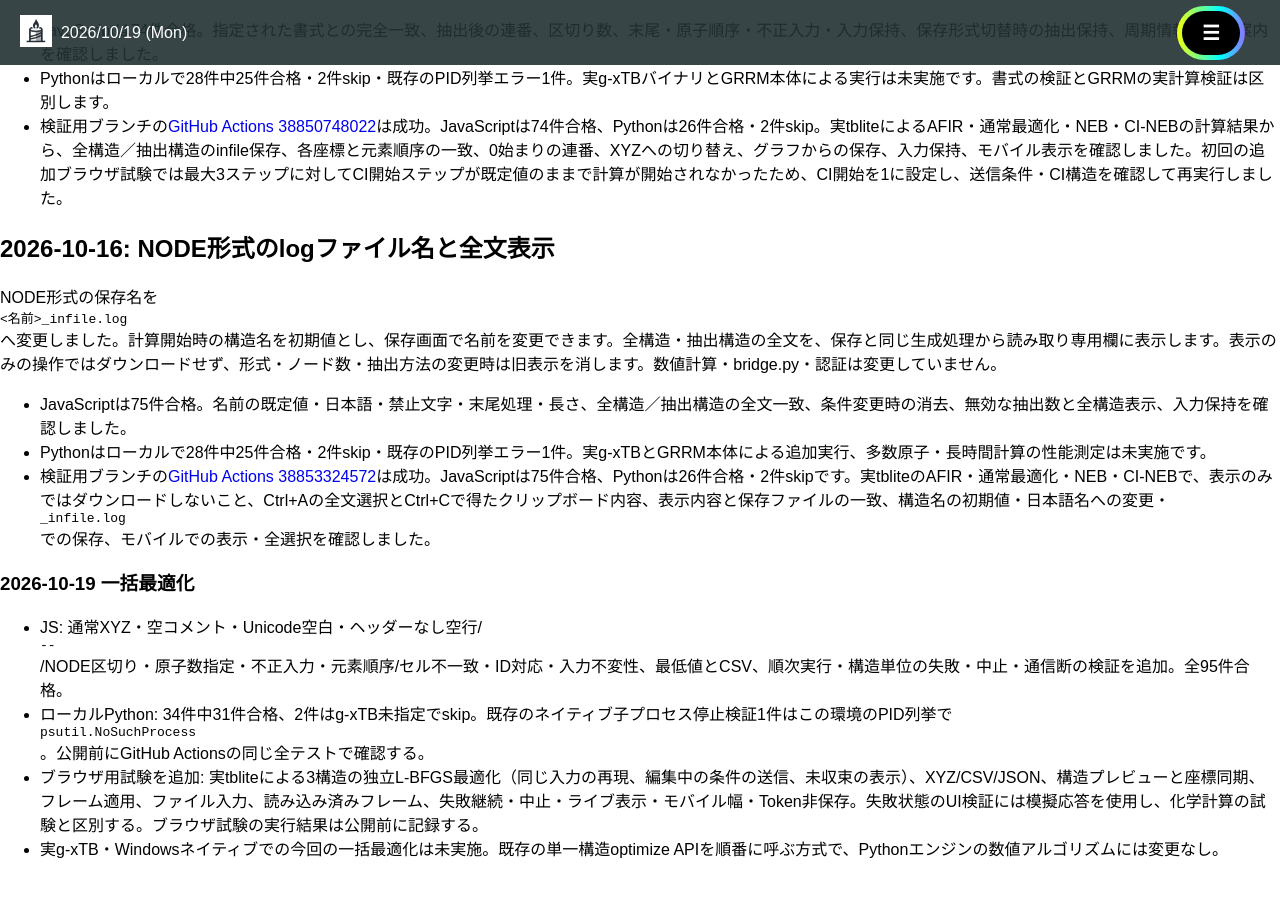
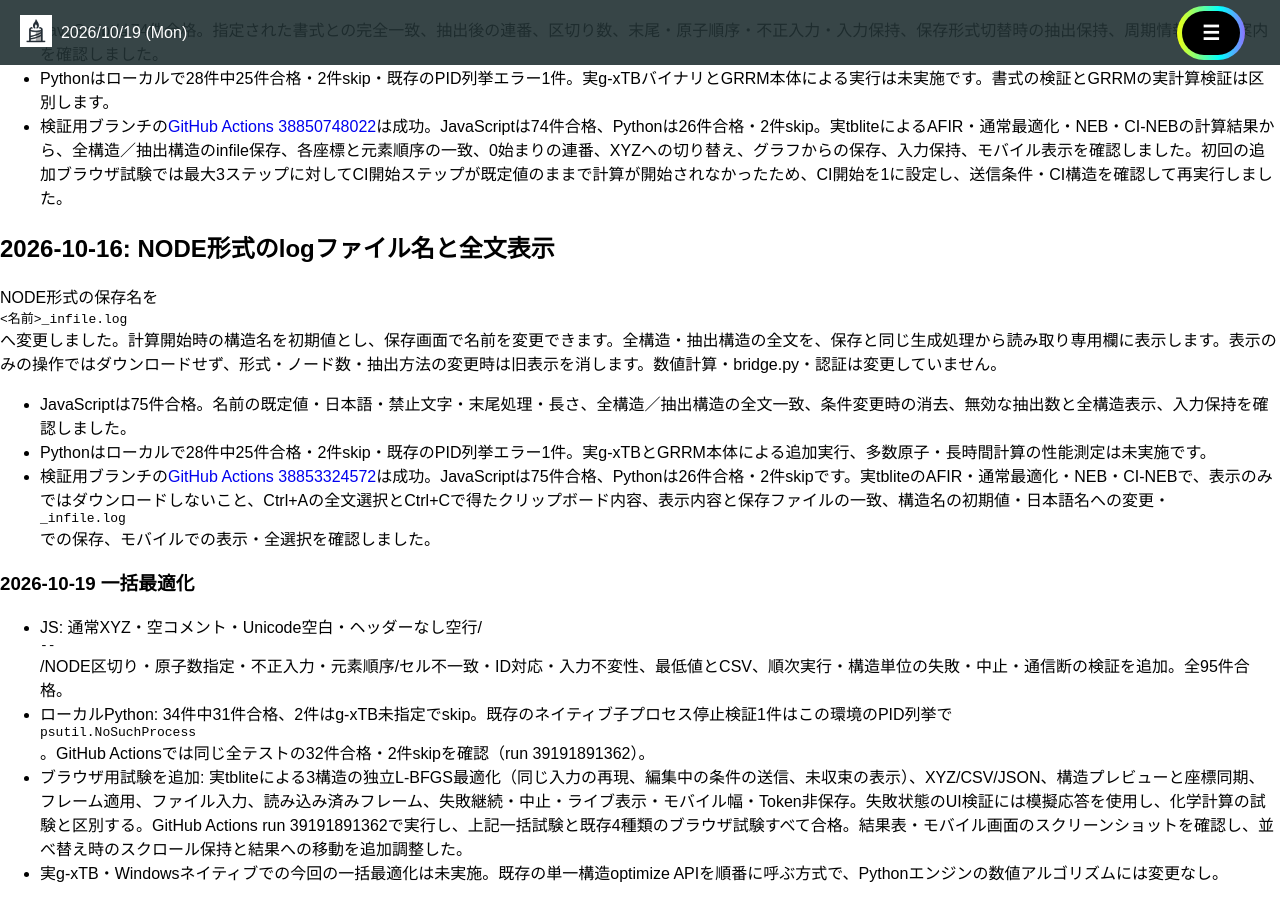
Before and after one commit to h-nabata/h-nabata.github.io, a Jekyll site: the page built from molecule-visualizer/AFIR-VALIDATION.md, in a window 1280 px wide and 900 px high, scrolled down 7507 px. Built offline with Jekyll 4.4.1, drawn with Linux system fonts in a browser that asks for light colours; nearby versions of some CDN libraries; our own code applies the rules of GitHub Pages for plain Markdown files; before the commit the page ends 8383 px from its top, so only the background shows below that.

Commit message:
Keep batch comparison results visible and record validation

```diff
--- a/molecule-visualizer/AFIR-VALIDATION.md
+++ b/molecule-visualizer/AFIR-VALIDATION.md
@@ -196,6 +196,6 @@
 ### 2026-10-19 一括最適化
 
 - JS: 通常XYZ・空コメント・Unicode空白・ヘッダーなし空行/`--`/NODE区切り・原子数指定・不正入力・元素順序/セル不一致・ID対応・入力不変性、最低値とCSV、順次実行・構造単位の失敗・中止・通信断の検証を追加。全95件合格。
-- ローカルPython: 34件中31件合格、2件はg-xTB未指定でskip。既存のネイティブ子プロセス停止検証1件はこの環境のPID列挙で `psutil.NoSuchProcess`。公開前にGitHub Actionsの同じ全テストで確認する。
-- ブラウザ用試験を追加: 実tbliteによる3構造の独立L-BFGS最適化（同じ入力の再現、編集中の条件の送信、未収束の表示）、XYZ/CSV/JSON、構造プレビューと座標同期、フレーム適用、ファイル入力、読み込み済みフレーム、失敗継続・中止・ライブ表示・モバイル幅・Token非保存。失敗状態のUI検証には模擬応答を使用し、化学計算の試験と区別する。ブラウザ試験の実行結果は公開前に記録する。
+- ローカルPython: 34件中31件合格、2件はg-xTB未指定でskip。既存のネイティブ子プロセス停止検証1件はこの環境のPID列挙で `psutil.NoSuchProcess`。GitHub Actionsでは同じ全テストの32件合格・2件skipを確認（run 39191891362）。
+- ブラウザ用試験を追加: 実tbliteによる3構造の独立L-BFGS最適化（同じ入力の再現、編集中の条件の送信、未収束の表示）、XYZ/CSV/JSON、構造プレビューと座標同期、フレーム適用、ファイル入力、読み込み済みフレーム、失敗継続・中止・ライブ表示・モバイル幅・Token非保存。失敗状態のUI検証には模擬応答を使用し、化学計算の試験と区別する。GitHub Actions run 39191891362で実行し、上記一括試験と既存4種類のブラウザ試験すべて合格。結果表・モバイル画面のスクリーンショットを確認し、並べ替え時のスクロール保持と結果への移動を追加調整した。
 - 実g-xTB・Windowsネイティブでの今回の一括最適化は未実施。既存の単一構造optimize APIを順番に呼ぶ方式で、Pythonエンジンの数値アルゴリズムには変更なし。
--- a/molecule-visualizer/energy-profile.js
+++ b/molecule-visualizer/energy-profile.js
@@ -13,7 +13,7 @@
     if(!data||!Number.isInteger(i)||i<0||i>=data.energies.length)return;
     index=i;$('profileRange').value=i;
     const energy=data.energies[i],bias=data.biasEnergies?.[i],relative=energy-(data.referenceEnergy??data.energies[0]);
-    $('profileValue').textContent=(isStep(data)?'ステップ '+i:(data.labels?.[i]||'構造 '+(i+1)))+' / '+(isStep(data)?data.energies.length-1:data.energies.length)+' · E = '+energy.toFixed(6)+' eV · ΔE = '+relative.toFixed(6)+' eV'+(bias==null?'':' · 人工項 = '+bias.toFixed(6)+' eV · 合計 = '+(energy+bias).toFixed(6)+' eV');
+    $('profileValue').textContent=(data.labels?data.labels[i]+' · 比較 '+data.energies.length+'構造':(isStep(data)?'ステップ '+i:'構造 '+(i+1))+' / '+(isStep(data)?data.energies.length-1:data.energies.length))+' · E = '+energy.toFixed(6)+' eV · ΔE = '+relative.toFixed(6)+' eV'+(bias==null?'':' · 人工項 = '+bias.toFixed(6)+' eV · 合計 = '+(energy+bias).toFixed(6)+' eV');
     const x=40+500*i/Math.max(1,data.energies.length-1);
     marker?.setAttribute('x1',x);marker?.setAttribute('x2',x);
     if(!preview)return;
```
Also changed, not shown: molecule-visualizer/batch-ui.js (+9 -5 lines), molecule-visualizer/tests/batch-browser.cjs (+3 -1 lines).
